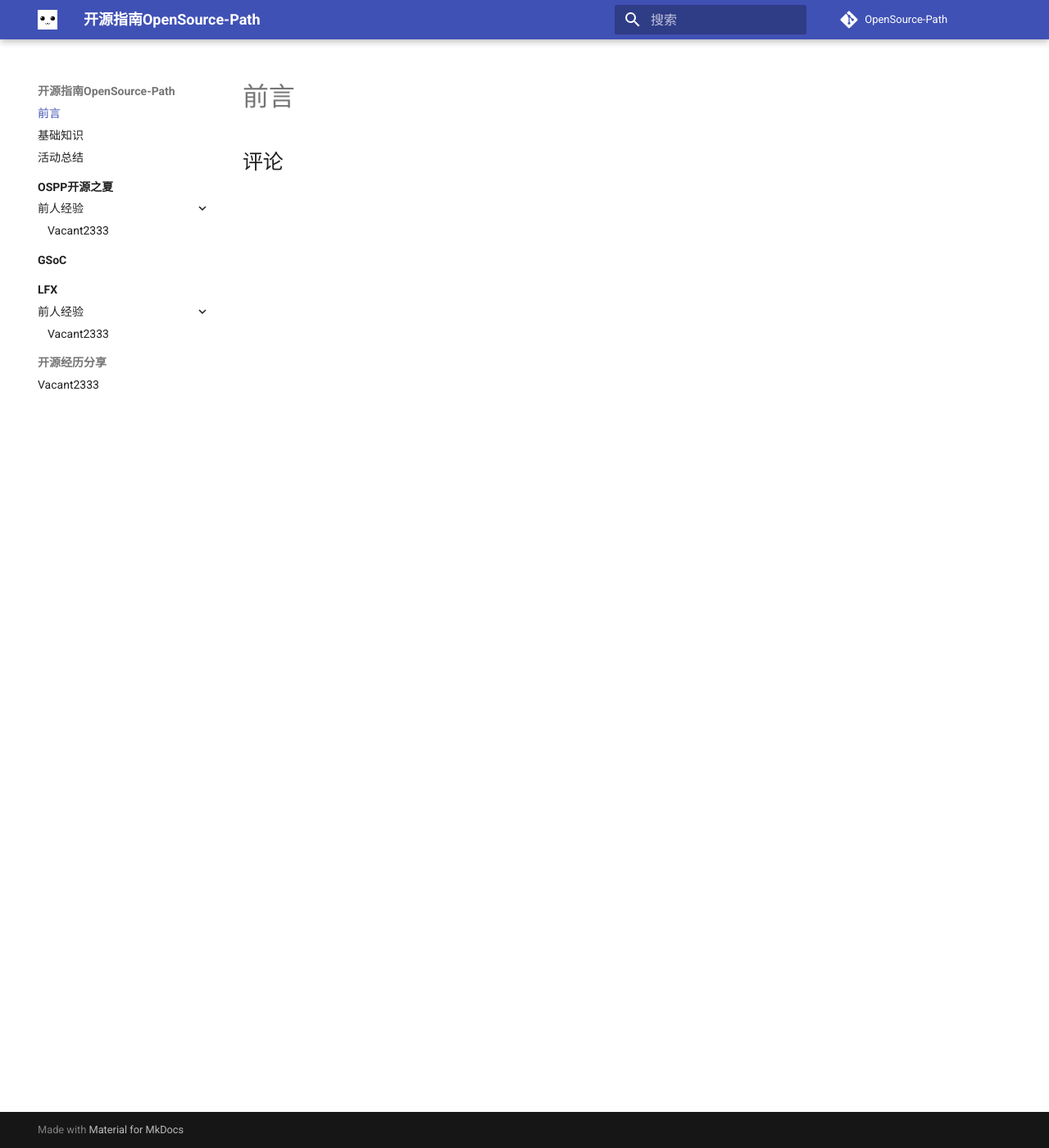
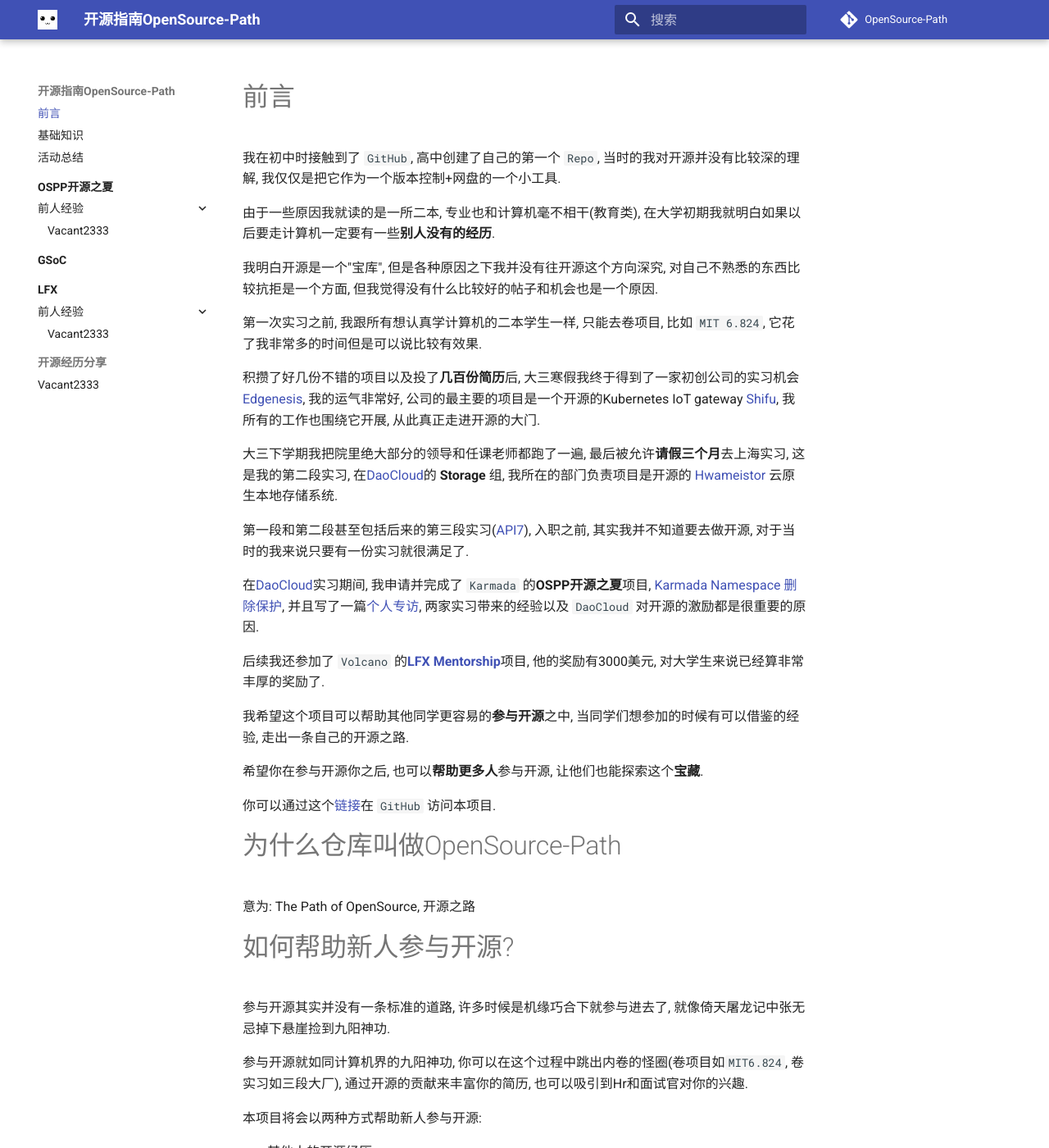
Before and after one commit to Vacant2333/OpenSource-Path, an MkDocs documentation site: the page built from docs/index.md, in a window 1280 px wide and 1400 px high. Shown: the whole window at 82% size. Built offline with MkDocs 1.6.1 and Material for MkDocs 9.7.7, drawn with Linux system fonts in a browser that asks for light colours; comment, search, counter and statistics services are not loaded; some of the changed text lies outside the part shown.

Commit message:
update index.md and README.md

```diff
--- a/docs/index.md
+++ b/docs/index.md
@@ -3,3 +3,59 @@
 ---
 
 # 前言
+
+我在初中时接触到了 `GitHub`, 高中创建了自己的第一个 `Repo`, 当时的我对开源并没有比较深的理解, 我仅仅是把它作为一个版本控制+网盘的一个小工具.
+
+由于一些原因我就读的是一所二本, 专业也和计算机毫不相干(教育类), 在大学初期我就明白如果以后要走计算机一定要有一些**别人没有的经历**.
+
+我明白开源是一个"宝库", 但是各种原因之下我并没有往开源这个方向深究, 对自己不熟悉的东西比较抗拒是一个方面, 但我觉得没有什么比较好的帖子和机会也是一个原因.
+
+第一次实习之前, 我跟所有想认真学计算机的二本学生一样, 只能去卷项目, 比如 `MIT 6.824`, 它花了我非常多的时间但是可以说比较有效果.
+
+积攒了好几份不错的项目以及投了**几百份简历**后, 大三寒假我终于得到了一家初创公司的实习机会[Edgenesis](https://edgenesis.ai/), 我的运气非常好, 公司的最主要的项目是一个开源的Kubernetes IoT gateway [Shifu](https://github.com/Edgenesis/shifu), 我所有的工作也围绕它开展, 从此真正走进开源的大门.
+
+大三下学期我把院里绝大部分的领导和任课老师都跑了一遍, 最后被允许**请假三个月**去上海实习, 这是我的第二段实习, 在[DaoCloud](https://www.daocloud.io/)的 **Storage** 组, 我所在的部门负责项目是开源的 [Hwameistor](https://github.com/hwameistor/hwameistor) 云原生本地存储系统.
+
+第一段和第二段甚至包括后来的第三段实习([API7](https://api7.ai/)), 入职之前, 其实我并不知道要去做开源, 对于当时的我来说只要有一份实习就很满足了.
+
+在[DaoCloud](https://www.daocloud.io/)实习期间, 我申请并完成了 `Karmada` 的**OSPP开源之夏**项目, [Karmada Namespace 删除保护](https://summer-ospp.ac.cn/2023/org/prodetail/235c40372?lang=zh&list=pro), 并且写了一篇[个人专访](https://mp.weixin.qq.com/s/95YOK7EZ_Z5-GMn0lLfGFg), 两家实习带来的经验以及 `DaoCloud` 对开源的激励都是很重要的原因.
+
+后续我还参加了 `Volcano` 的[**LFX Mentorship**](https://mentorship.lfx.linuxfoundation.org/project/132a4971-6969-4ca6-a695-783ece3ac768)项目, 他的奖励有3000美元, 对大学生来说已经算非常丰厚的奖励了.
+
+我希望这个项目可以帮助其他同学更容易的**参与开源**之中, 当同学们想参加的时候有可以借鉴的经验, 走出一条自己的开源之路.
+
+希望你在参与开源你之后, 也可以**帮助更多人**参与开源, 让他们也能探索这个**宝藏**.
+
+你可以通过这个[链接](https://github.com/Vacant2333/OpenSource-Path)在 `GitHub` 访问本项目.
+
+# 为什么仓库叫做OpenSource-Path
+
+意为: The Path of OpenSource, 开源之路
+
+# 如何帮助新人参与开源?
+
+参与开源其实并没有一条标准的道路, 许多时候是机缘巧合下就参与进去了, 就像倚天屠龙记中张无忌掉下悬崖捡到九阳神功.
+
+参与开源就如同计算机界的九阳神功, 你可以在这个过程中跳出内卷的怪圈(卷项目如`MIT6.824`, 卷实习如三段大厂), 通过开源的贡献来丰富你的简历, 也可以吸引到Hr和面试官对你的兴趣.
+
+本项目将会以两种方式帮助新人参与开源:
+
+- 其他人的开源经历.
+- 各种开源活动的相关介绍(`GSoC`, `OSPP开源之夏`, `LFX Mentorship`等等).
+
+参与开源活动的同时可以**获得不低的报酬**, 如 `OSPP开源之夏` 会按项目难度给予完成的学生**8000-12000元**奖励, `LFX` 则是**3000美元**(中国大陆).
+
+# 成为本项目的贡献者
+
+- 欢迎提出新的 `Issue`, 说明你想知道的**任何问题**.
+- 欢迎提交新的 `PR`, 为本仓库提供你所**知道的信息**.
+
+一旦你的 `PR` Merge 到 main 分支后, 你的名字也会出现在**贡献者列表**中.
+
+最简单的贡献是给项目一个 `Star` :star2:, 它可以让更多人看到本项目.
+
+## 目前主要需要的贡献内容
+
+1. 个人参与开源的经历.
+2. 新的开源活动(如 `GSoC`).
+3. 其他有意义的 `PR`, 请在 `PR` 中简单描述所做的改动.
```
Also changed, not shown: README.md (+0 -32 lines).
